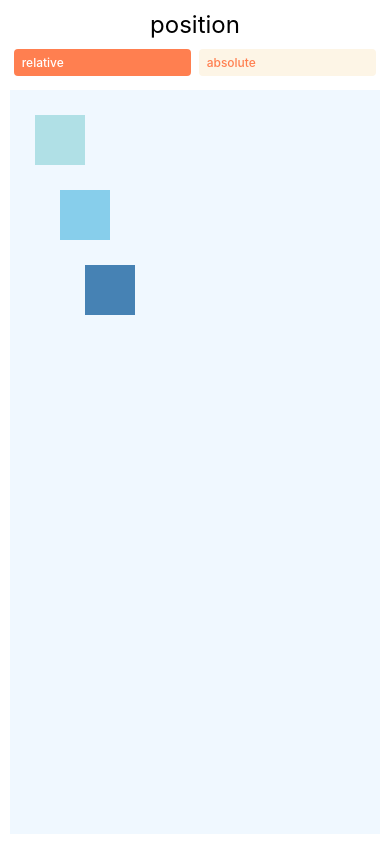
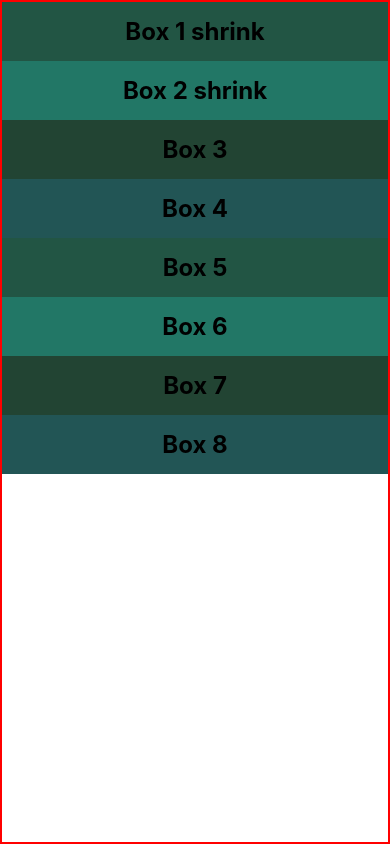
Before and after one commit to setykarimi/react-native, a React Native app: screen / in a window 390 px wide. Built offline with nearby package versions, Linux system fonts and the light colour scheme.

Commit message:
Subject: React native, Description: Edit for flex properties, Date: 06/04/2024

```diff
--- a/App.js
+++ b/App.js
@@ -1,16 +1,18 @@
 // import { StyleSheet, View } from "react-native";
-// import Box from "./components/box";
-
-import AlignContentBasics from "./components/align-content";
-import AlignItemsBasic from "./components/align-items";
-import AlignSelfBasics from "./components/align-self";
-import FlexBasisGrowShrink from "./components/flex-basis-grow-shrink";
-import PositionLayout from "./components/position";
+import { StyleSheet, View } from "react-native";
+import Box from "./components/box";
 
 export default function App() {
   return (
-    <>
-      {/* <Box style={{ padding: 15, backgroundColor: "#221166" }} /> */}
+    <View style={styles.container}>
+      <Box style={{ padding: 15, backgroundColor: "#225544" }} >Box 1 shrink</Box>
+      <Box style={{ padding: 15, backgroundColor: "#227766" }} >Box 2 shrink</Box>
+      <Box style={{ padding: 15, backgroundColor: "#224433" }} >Box 3</Box>
+      <Box style={{ padding: 15, backgroundColor: "#225555" }} >Box 4</Box>
+      <Box style={{ padding: 15, backgroundColor: "#225544" }} >Box 5</Box>
+      <Box style={{ padding: 15, backgroundColor: "#227766" }} >Box 6</Box>
+      <Box style={{ padding: 15, backgroundColor: "#224433" }} >Box 7</Box>
+      <Box style={{ padding: 15, backgroundColor: "#225555" }} >Box 8</Box>
       {/* <Flex /> */}
       {/* <FlexDirectionBasis /> */}
       {/* <DirectionLayout /> */}
@@ -19,7 +21,15 @@ export default function App() {
       {/* <AlignSelfBasics /> */}
       {/* <AlignContentBasics /> */}
       {/* <FlexBasisGrowShrink /> */}
-      <PositionLayout />
-    </>
+      {/* <PositionLayout /> */}
+    </View>
   );
 }
+
+const styles = StyleSheet.create({
+  container: {
+    flex: 1,
+    borderWidth: 2,
+    borderColor: "red",
+  },
+});
--- a/components/box.js
+++ b/components/box.js
@@ -1,9 +1,9 @@
 import { StyleSheet, Text, View } from "react-native";
 
-export default function Box({ style }) {
+export default function Box({ style , children}) {
   return (
     <View style={style}>
-      <Text style={styles.text}>Box</Text>
+      <Text style={styles.text}>{children}</Text>
     </View>
   );
 }
--- a/components/flex-basis-grow-shrink/index.js
+++ b/components/flex-basis-grow-shrink/index.js
@@ -69,6 +69,11 @@ const FlexBasisGrowShrink = () => {
     </View>
   );
 };
+
+
+// "FLex vs FLex Grow"
+// If we set flex to positive number is equal to flexGrow:<positive number>, flexShrink: 1, flexBasis: 0
+
 
 export default FlexBasisGrowShrink
 
```
